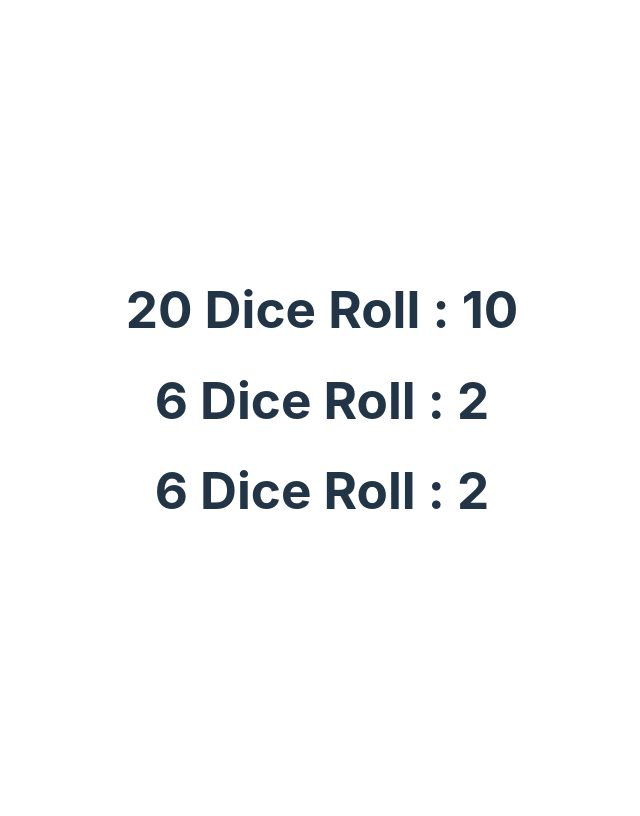
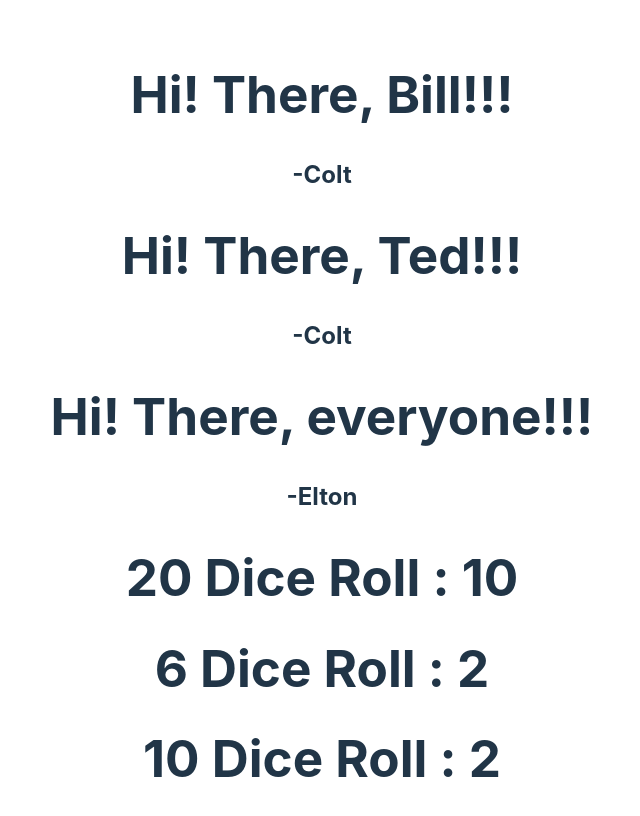
Before and after one commit to bbangwon/first-react-app, a React (Vite) app: page / in a window 1280 px wide. Shown: the top 816 px of the page, without its empty margins (318-958 px from the left). Built offline with nearby package versions, Linux system fonts and the light colour scheme.

Commit message:
기본 프로퍼티 값

```diff
--- a/src/App.jsx
+++ b/src/App.jsx
@@ -5,12 +5,12 @@ import Die from './Die';
 function App() {
   return (
   <div>
-    {/* <Greeter person="Bill" from="Colt" />
+    <Greeter person="Bill" from="Colt" />
     <Greeter person="Ted" from="Colt" />
-    <Greeter person="Rosa" from="Elton" /> */}
+    <Greeter from="Elton" />
     <Die numSides={20} />
     <Die />
-    <Die />
+    <Die numSides={10} />
   </div>
   );
 }
--- a/src/Greeter.jsx
+++ b/src/Greeter.jsx
@@ -1,4 +1,4 @@
-export default function Greeter({ person, from }) {
+export default function Greeter({ person = "everyone", from }) {
   return (
     <>
     <h1>Hi! There, {person}!!!</h1>
```
